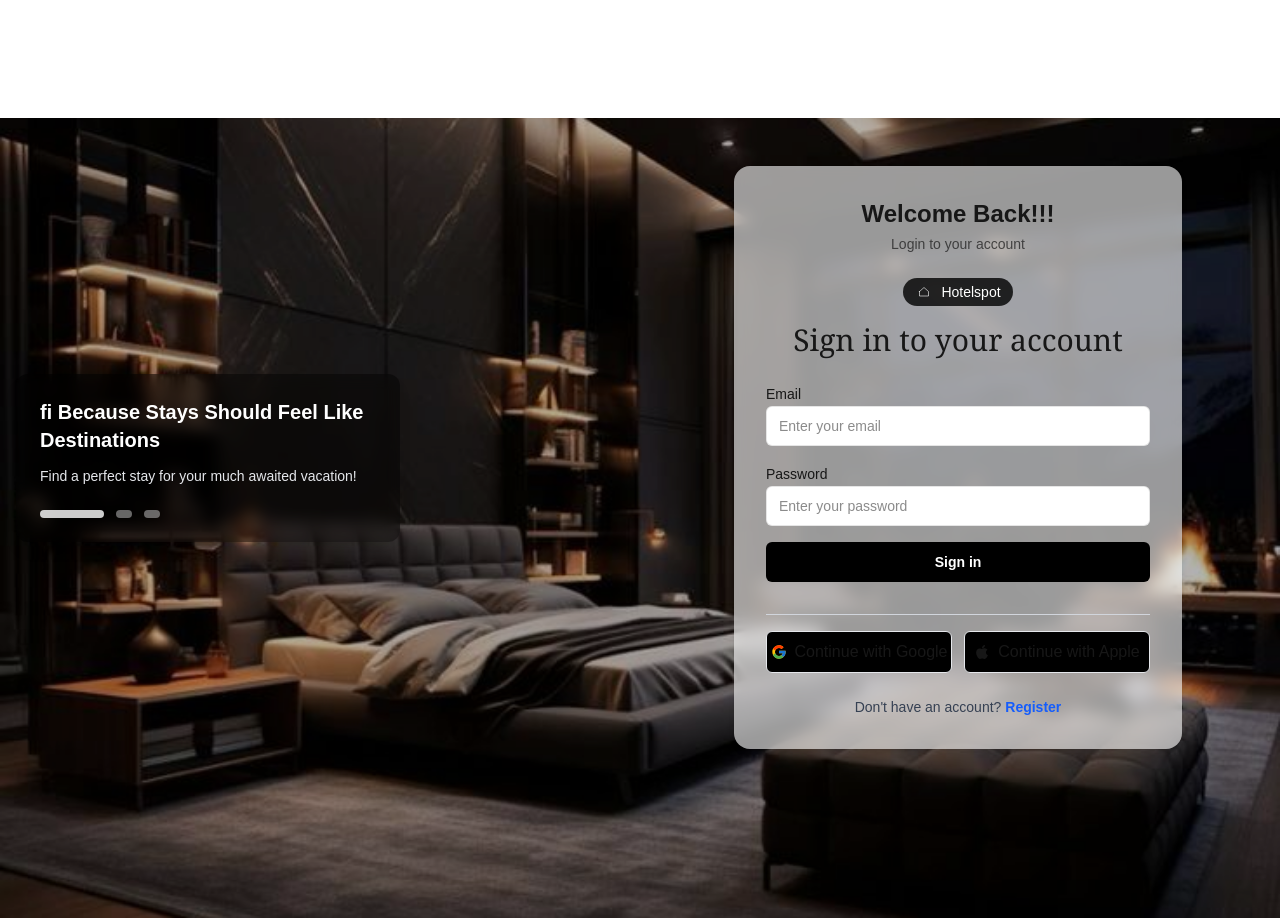
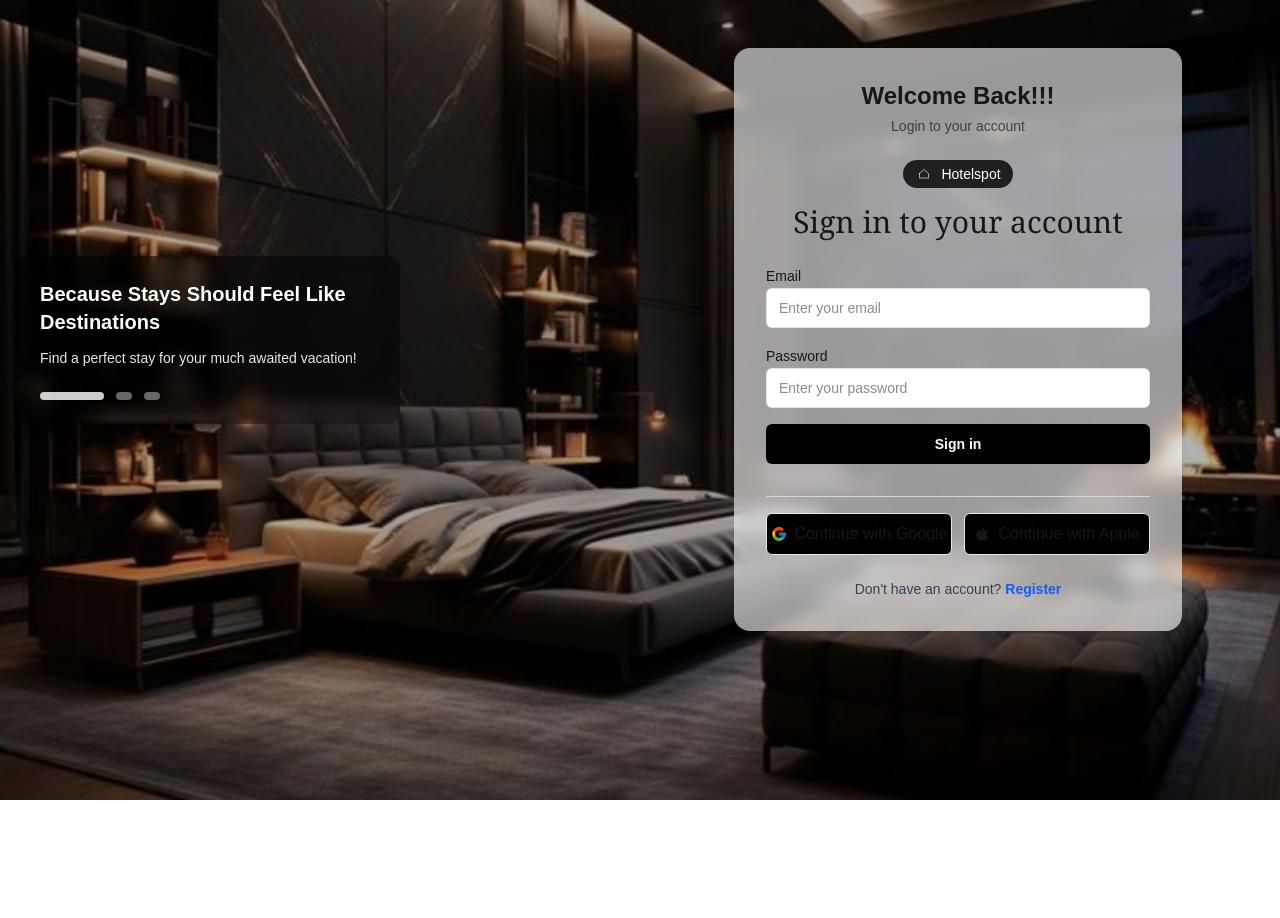
Before and after one commit to asrim10/hotel_spot, a Next.js app: page /login in a window 1280 px wide. After the commit the page ends 800 px from the top, so only its background shows below. Built offline with nearby package versions, Linux system fonts and the light colour scheme.

Commit message:
moved_home_page_to(public)_so_that_the_navbar_only_shows_in_landing_page_also_created_new_layout_in(public)

```diff
--- a/app/(auth)/login/layout.tsx
+++ b/app/(auth)/login/layout.tsx
@@ -16,7 +16,7 @@ export default function LoginLayout({
             <div className="hidden md:block">
               <div className="max-w-sm rounded-xl bg-black/40 backdrop-blur p-6 text-white shadow-lg">
                 <h3 className="text-xl font-semibold">
-                  ﬁ Because Stays Should Feel Like Destinations
+                  Because Stays Should Feel Like Destinations
                 </h3>
                 <p className="mt-3 text-sm text-gray-200">
                   Find a perfect stay for your much awaited vacation!
--- /dev/null
+++ b/app/(public)/layout.tsx
@@ -0,0 +1,14 @@
+import Navbar from "./_components/Navbar";
+
+export default function PublicLayout({
+  children,
+}: {
+  children: React.ReactNode;
+}) {
+  return (
+    <>
+      <Navbar />
+      {children}
+    </>
+  );
+}
--- a/app/layout.tsx
+++ b/app/layout.tsx
@@ -1,7 +1,6 @@
 import type { Metadata } from "next";
 import { Geist, Geist_Mono } from "next/font/google";
 import "./globals.css";
-import Navbar from "./(public)/_components/Navbar";
 import PageTransition from "./(public)/_components/PageTransition";
 const geistSans = Geist({
   variable: "--font-geist-sans",
@@ -29,7 +28,6 @@ export default function RootLayout({
       <body
         className={`${geistSans.variable} ${geistMono.variable} antialiased`}
       >
-        <Navbar />
         <PageTransition>{children}</PageTransition>
       </body>
     </html>
```
Also changed, not shown: app/(public)/page.tsx (renamed from app/page.tsx).
